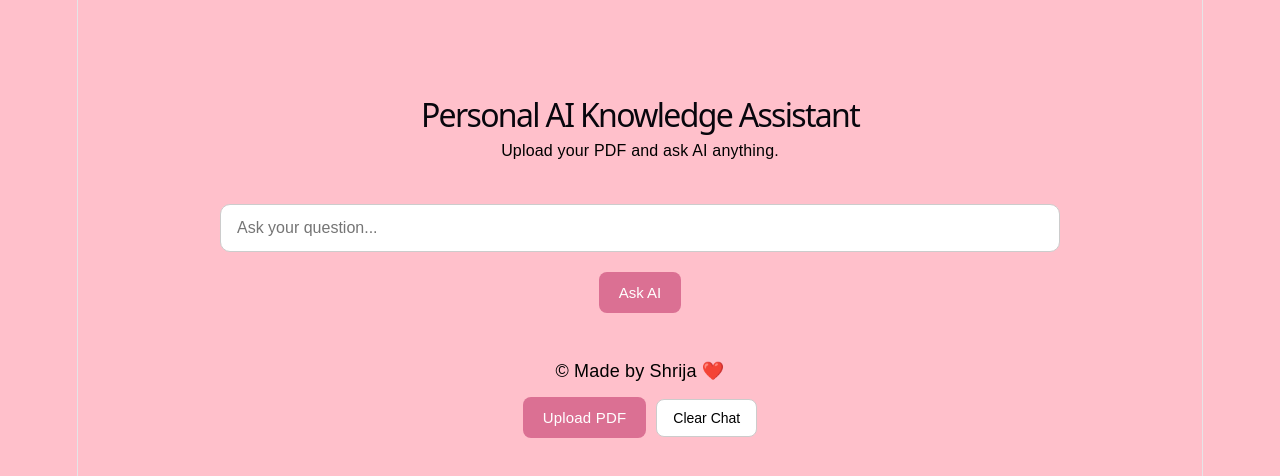
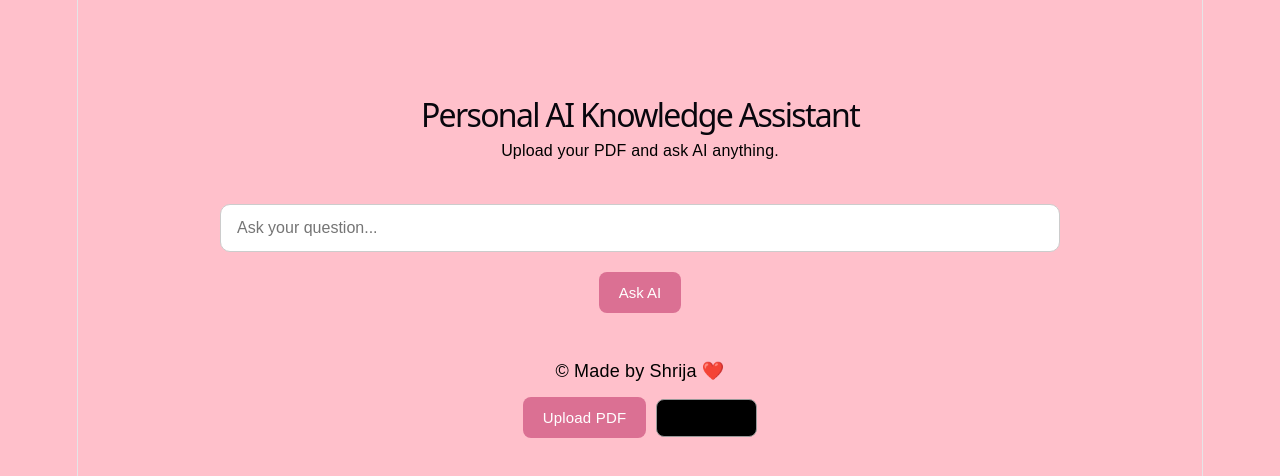
Before and after one commit to shrijananduri/personal-ai-knowledge-assistant, a React (Vite) app in the folder frontend/: page / in a window 1280 px wide. Shown: the top 476 px of the page. Built offline with nearby package versions, Linux system fonts and the light colour scheme.

Commit message:
style: improve action button distinction

```diff
--- a/frontend/src/Header.css
+++ b/frontend/src/Header.css
@@ -116,28 +116,31 @@ h1 {
 }
 
 .remove-button {
-  padding: 10px 16px;
-  border: 1px solid #ccc;
+  padding: 8px 14px;
+  border: 1px solid #999;
   border-radius: 8px;
-  background: white;
+  background: black;
   cursor: pointer;
-  font-size: 14px;
+  font-size: 13px;
+  margin-bottom: 10px;
 }
 
 .remove-button:hover {
-  background: #f5f5f5;
-}.clear-chat-button {
+  background: grey;
+}
+.clear-chat-button {
   padding: 10px 16px;
   margin: 15px 5px;
-  border: 1px solid #ccc;
+  border: 1px solid #999;
   border-radius: 8px;
-  background: white;
+  background: black;
   cursor: pointer;
   font-size: 14px;
+  font-weight: 500;
 }
 
 .clear-chat-button:hover {
-  background: #f5f5f5;
+  background: grey;
 }
 @media (max-width: 600px) {
   .app-container {
```
